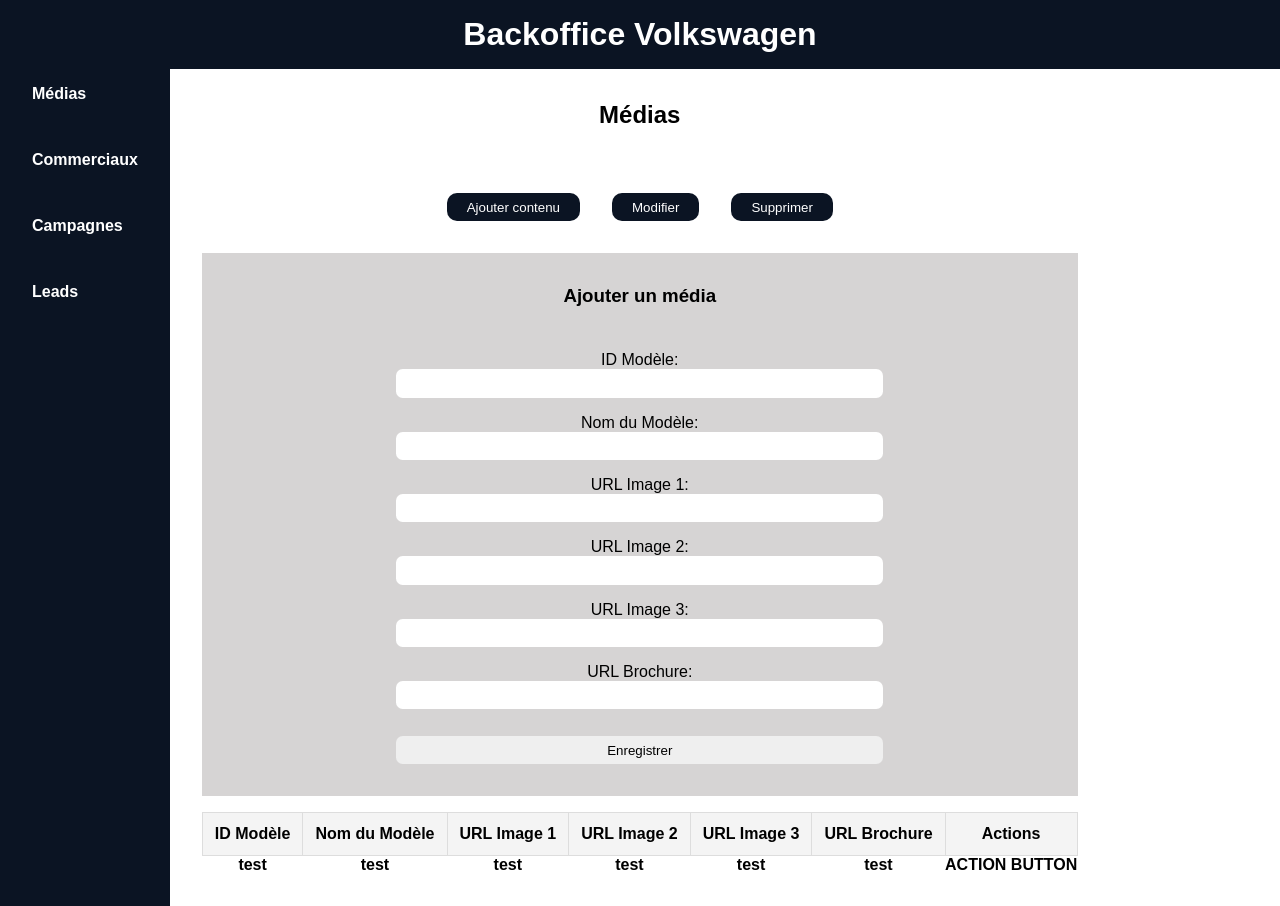
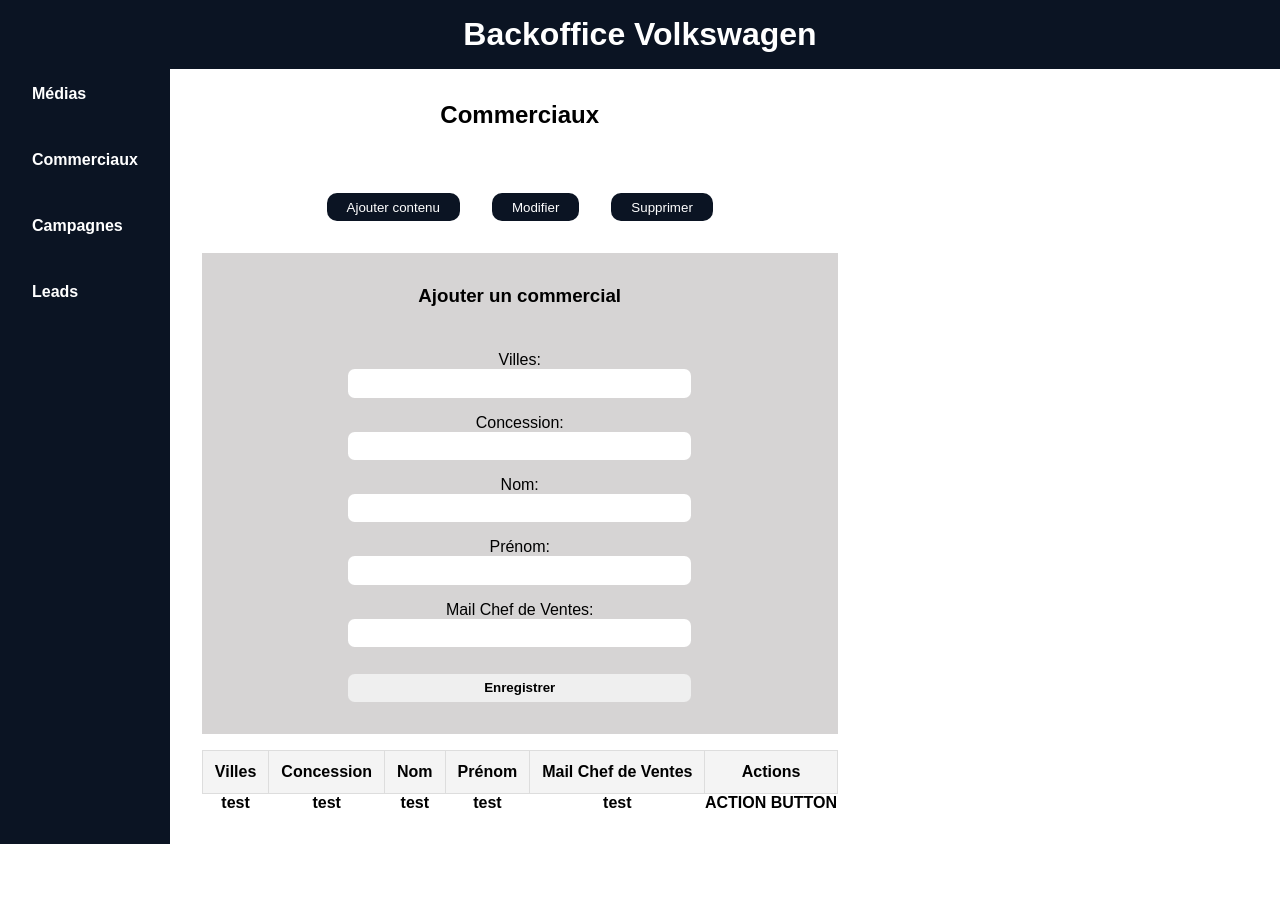
Before and after one commit to WadieBenabdouh/backoffice-volkswagen-main, a React (Vite) app: page / in a window 1280 px wide. After the commit the page ends 844 px from the top, so only its background shows below. Built offline with nearby package versions, Linux system fonts and the light colour scheme.

Commit message:
SCSS the gigachad, commerciaux dashboard done

```diff
--- a/src/components/Dashboard/Dashboard.jsx
+++ b/src/components/Dashboard/Dashboard.jsx
@@ -1,5 +1,6 @@
 import classes from "./Dashboard.module.scss";
 import MediasDashboard from "../pages/Medias/MediaDasboard";
+import CommerciauxDashboard from "../pages/Commerciaux/CommerciauxDashboard";
 
 function Dashboard() {
   return (
@@ -36,7 +37,8 @@ function Dashboard() {
 
         {/* SELECTED PAGE AS COMPONENT- 4/4*/}
         <section className={`${classes.rightPanel}`}>
-          <MediasDashboard />
+          {/* <MediasDashboard /> */}
+          <CommerciauxDashboard />
         </section>
 
         {/* SELECTED PAGE AS COMPONENT - 4/4 END*/}
--- a/src/components/pages/Commerciaux/Commerciaux.module.scss
+++ b/src/components/pages/Commerciaux/Commerciaux.module.scss
@@ -0,0 +1,83 @@
+// COLOR VARIABLES
+$dark-blue: #0B1423;
+
+.CommerciauxDashboard {
+    display: flex;
+    flex-direction: column;
+    align-items: center;
+    padding: 2em;
+    gap: 2em;
+
+    form {
+        display: flex;
+        flex-direction: column;
+        align-items: center;
+
+        .buttons {
+            display: flex;
+            gap: 2em;
+            padding: 2em;
+
+            button {
+                cursor: pointer;
+                padding: 0.5em 1.5em;
+                border-radius: 10px;
+                border: none;
+                color: #fff;
+                background-color: $dark-blue;
+            }
+        }
+
+        .formCard {
+            padding: 2em;
+            background-color: rgb(214, 212, 212);
+            display: flex;
+            flex-direction: column;
+            align-items: center;
+            padding: 2em;
+            width: 100%;
+
+            h3 {
+                margin-bottom: 1.5em;
+            }
+
+            label {
+                margin-top: 1em;
+            }
+
+            input,
+            button {
+                width: 60%;
+                padding: 0.5em 1em;
+                border-radius: .5em;
+                border: none;
+            }
+
+            button {
+                margin-top: 2em;
+                cursor: pointer;
+                font-weight: bold;
+            }
+
+
+        }
+
+        table {
+            margin-top: 1em;
+            border-collapse: collapse;
+
+            thead {
+
+                tr {
+                    background-color: #f4f4f4;
+
+
+                    th {
+                        padding: 0.75em;
+                        border: 1px solid #ddd;
+                    }
+                }
+            }
+        }
+    }
+}
--- a/src/components/pages/Commerciaux/CommerciauxDashboard.jsx
+++ b/src/components/pages/Commerciaux/CommerciauxDashboard.jsx
@@ -0,0 +1,66 @@
+import classes from "./Commerciaux.module.scss";
+
+function CommerciauxDashboard() {
+  return (
+    <>
+      <section className={`${classes.CommerciauxDashboard}`}>
+        <h2>Commerciaux</h2>
+
+        <form>
+          <div className={`${classes.buttons}`}>
+            <button>Ajouter contenu</button>
+            <button>Modifier</button>
+            <button>Supprimer</button>
+          </div>
+
+          <section className={`${classes.formCard}`}>
+            <h3>Ajouter un commercial</h3>
+
+            <label htmlFor="city">Villes:</label>
+            <input type="text" />
+
+            <label htmlFor="concession">Concession:</label>
+            <input type="text" />
+
+            <label htmlFor="lastName">Nom:</label>
+            <input type="text" />
+
+            <label htmlFor="firstName">Prénom:</label>
+            <input type="text" />
+
+            <label htmlFor="mailChef">Mail Chef de Ventes:</label>
+            <input type="text" />
+
+            <button type="submit">Enregistrer</button>
+          </section>
+
+          <table>
+            <thead>
+              <tr>
+                <th>Villes</th>
+                <th>Concession</th>
+                <th>Nom</th>
+                <th>Prénom</th>
+                <th>Mail Chef de Ventes</th>
+                <th>Actions</th>
+              </tr>
+            </thead>
+
+            <tbody id="commerciaux-filledDataTable">
+              <tr>
+                <th>test</th>
+                <th>test</th>
+                <th>test</th>
+                <th>test</th>
+                <th>test</th>
+                <th>ACTION BUTTON</th>
+              </tr>
+            </tbody>
+          </table>
+        </form>
+      </section>
+    </>
+  );
+}
+
+export default CommerciauxDashboard;
--- a/src/components/pages/Medias/MediaDasboard.jsx
+++ b/src/components/pages/Medias/MediaDasboard.jsx
@@ -50,7 +50,7 @@ function MediasDashboard() {
               </tr>
             </thead>
 
-            <tbody id="filledDataTable">
+            <tbody id="mediasfilledDataTable">
               <tr>
                 <th>test</th>
                 <th>test</th>
--- a/src/components/pages/Medias/MediasDashboard.module.scss
+++ b/src/components/pages/Medias/MediasDashboard.module.scss
@@ -55,6 +55,8 @@ $dark-blue: #0B1423;
 
             button {
                 margin-top: 2em;
+                cursor: pointer;
+                font-weight: bold;
             }
 
 
```
